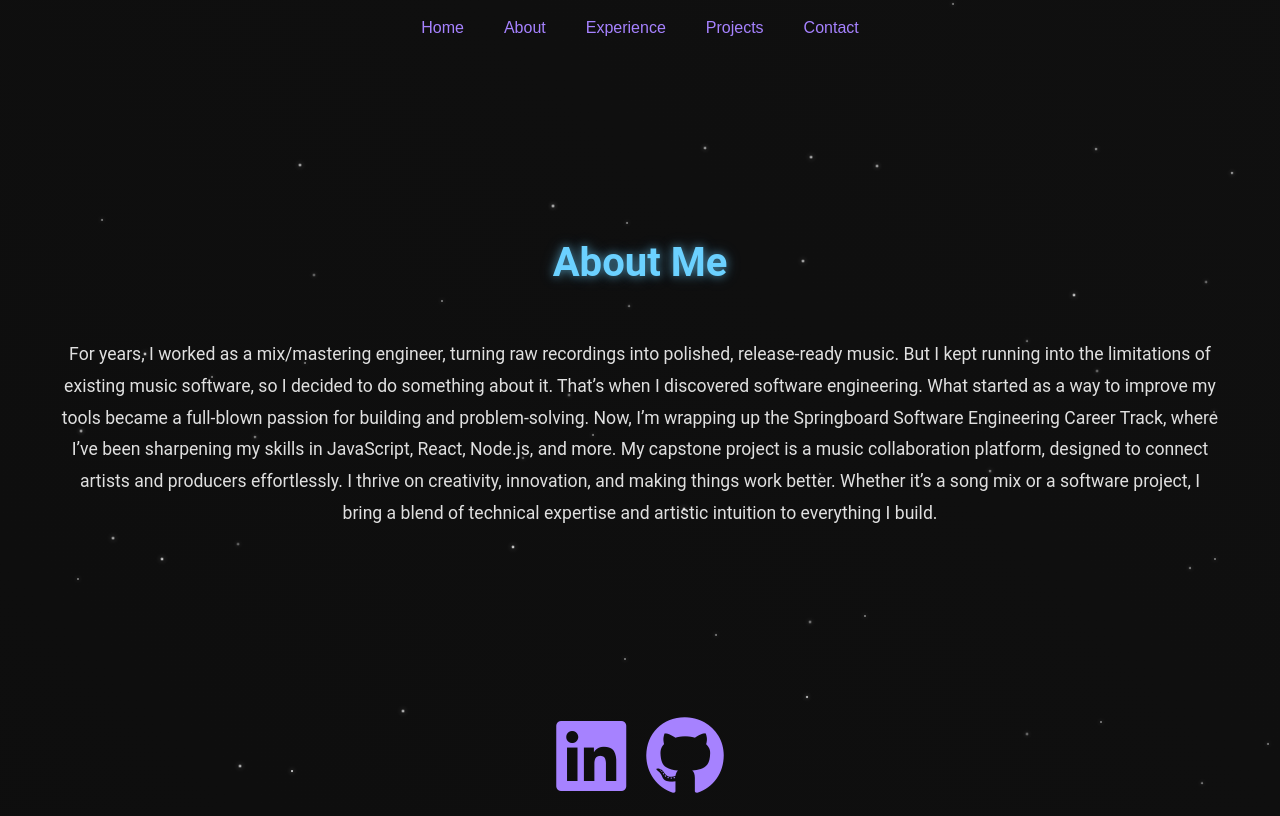
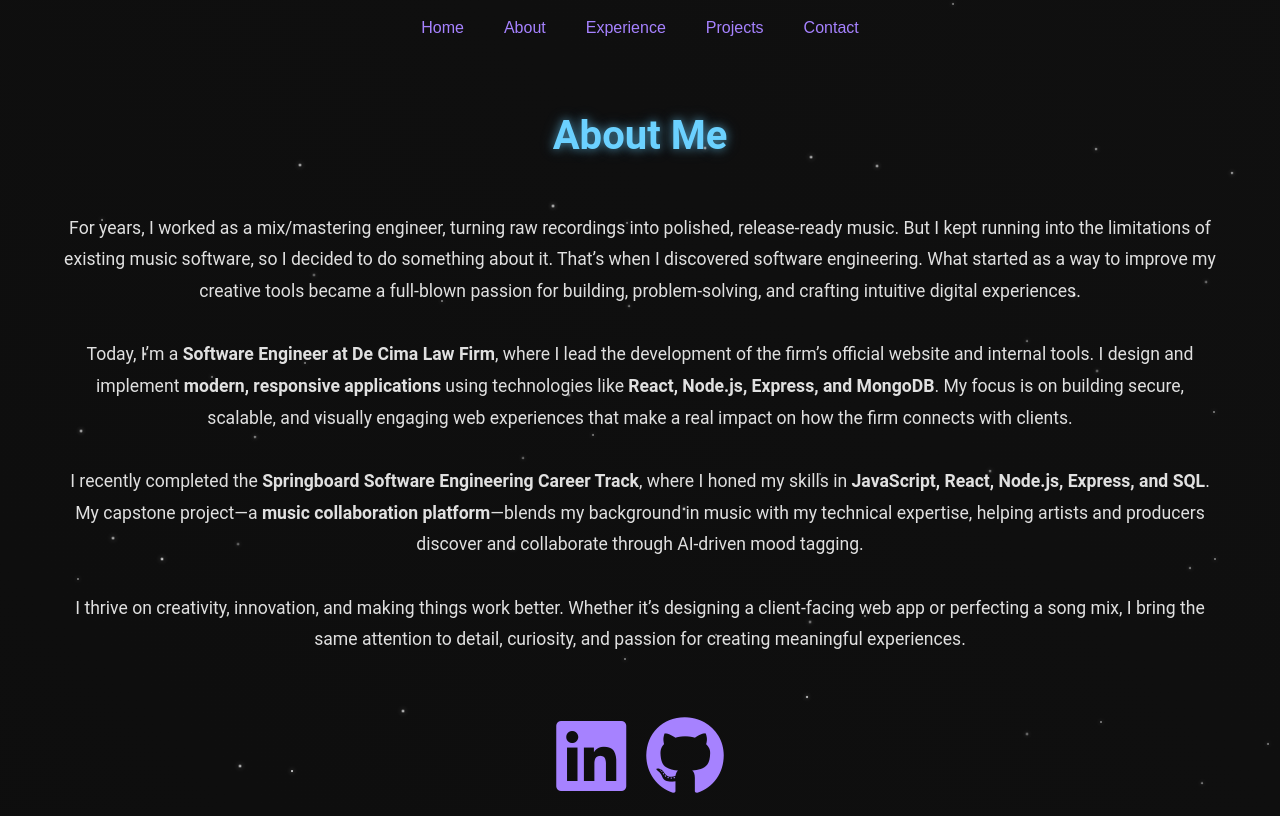
Before and after one commit to nandodecima/portfolio-website, a React (Vite) app: page /about in a window 1280 px wide. Built offline with nearby package versions, Linux system fonts and the light colour scheme.

Commit message:
commit update

```diff
--- a/src/components/About.jsx
+++ b/src/components/About.jsx
@@ -7,12 +7,21 @@ const About = () => {
     <div className="page about fade-in">
       <h1>About Me</h1>
       <p>
-      For years, I worked as a mix/mastering engineer, turning raw recordings into polished, release-ready music. But I kept running into the limitations of existing music software, so I decided to do something about it. That’s when I discovered software engineering. What started as a way to improve my tools became a full-blown passion for building and problem-solving.
-
-Now, I’m wrapping up the Springboard Software Engineering Career Track, where I’ve been sharpening my skills in JavaScript, React, Node.js, and more. My capstone project is a music collaboration platform, designed to connect artists and producers effortlessly.
-
-I thrive on creativity, innovation, and making things work better. Whether it’s a song mix or a software project, I bring a blend of technical expertise and artistic intuition to everything I build.
-
+        For years, I worked as a mix/mastering engineer, turning raw recordings into polished, release-ready music.
+        But I kept running into the limitations of existing music software, so I decided to do something about it.
+        That’s when I discovered software engineering. What started as a way to improve my creative tools became a full-blown passion
+        for building, problem-solving, and crafting intuitive digital experiences.
+        <br /><br />
+        Today, I’m a <strong>Software Engineer at De Cima Law Firm</strong>, where I lead the development of the firm’s official website and internal tools.
+        I design and implement <strong>modern, responsive applications</strong> using technologies like <strong>React, Node.js, Express, and MongoDB</strong>.
+        My focus is on building secure, scalable, and visually engaging web experiences that make a real impact on how the firm connects with clients.
+        <br /><br />
+        I recently completed the <strong>Springboard Software Engineering Career Track</strong>, where I honed my skills in <strong>JavaScript, React, Node.js, Express, and SQL</strong>.
+        My capstone project—a <strong>music collaboration platform</strong>—blends my background in music with my technical expertise,
+        helping artists and producers discover and collaborate through AI-driven mood tagging.
+        <br /><br />
+        I thrive on creativity, innovation, and making things work better. Whether it’s designing a client-facing web app or perfecting a song mix,
+        I bring the same attention to detail, curiosity, and passion for creating meaningful experiences.
       </p>
     </div>
   );
```
